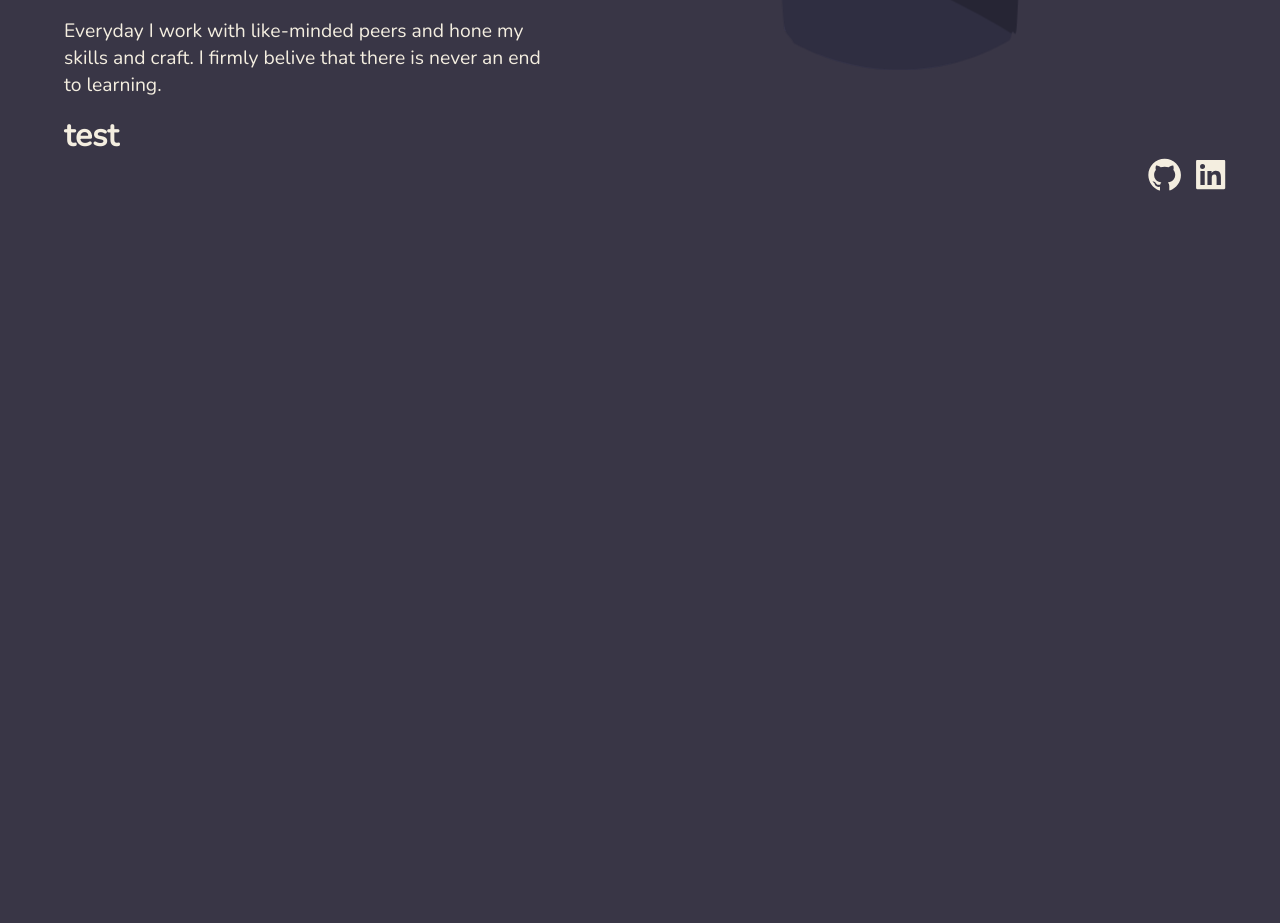
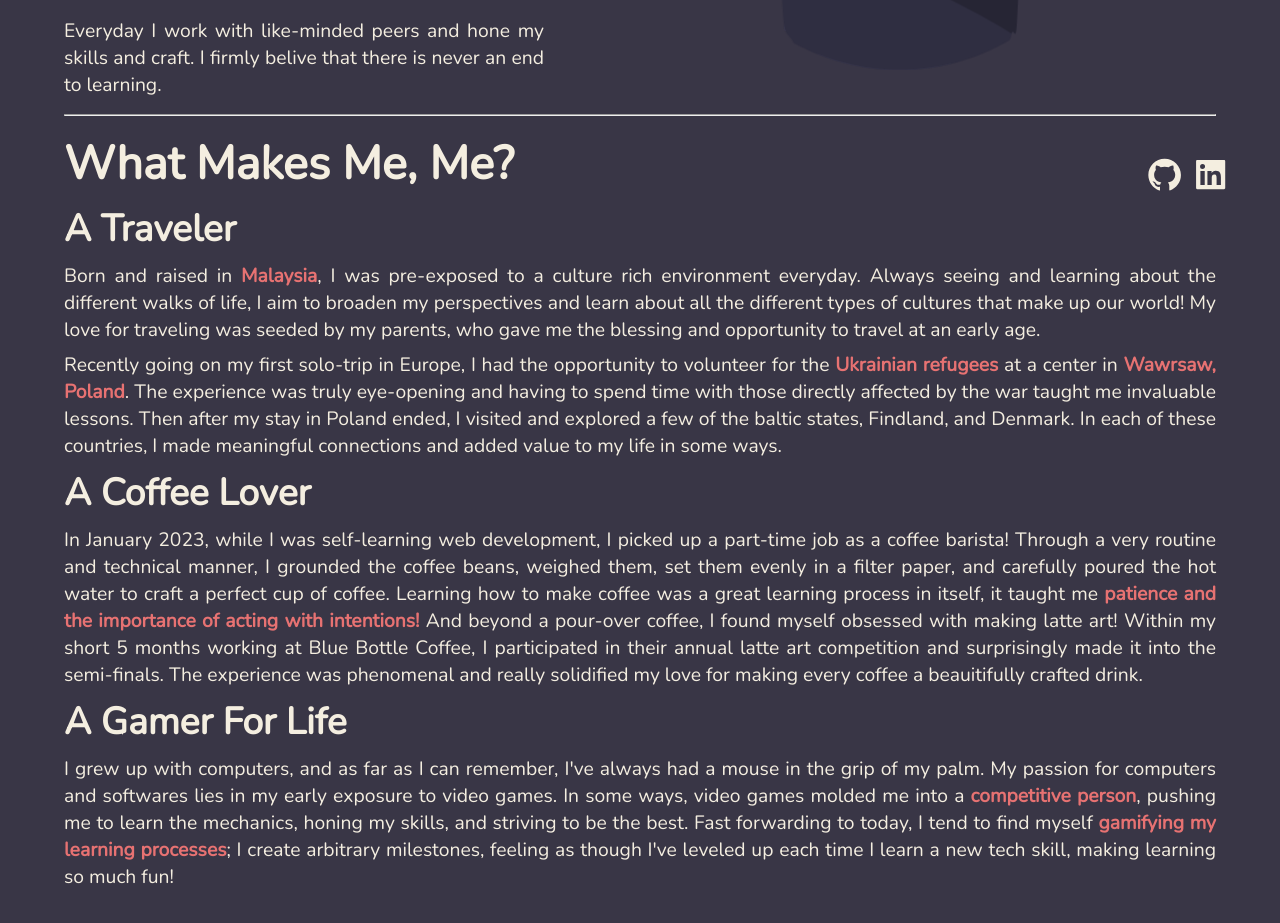
Before and after one commit to Jerricke/my-portfolio2.0, a React (Vite) app: page /about in a window 1280 px wide. Shown: the part 581-1504 px from the top of the page. Before the commit the page ends 800 px from the top, so only its background shows below. Built offline with nearby package versions, Linux system fonts and the light colour scheme.

Commit message:
main text added

```diff
--- a/src/components/About_Main/About.css
+++ b/src/components/About_Main/About.css
@@ -25,6 +25,7 @@
 .aboutSection .aboutMe p{
 font-size: var(--step--2);
 padding-bottom: 1rem;
+text-align: justify
 }
 
 .aboutSection .aboutAnimation {
@@ -36,6 +37,25 @@
 justify-self: center;
 }
 
+.about__hobby {
+    margin-top: 1rem;
+}
+
+.about__hobby h1 {
+    font-size: var(--step-2);
+
+}
+
+.about__hobby h3 {
+    font-size: var(--step-1);
+    margin: 0.5rem 0;
+}
+
+.about__hobby p {
+    font-size: var(--step--2);
+    text-align: justify;
+    margin: 0.5rem 0;
+}
 
 /* ABOUT SECTION */
 
--- a/src/components/About_Main/About_Main.jsx
+++ b/src/components/About_Main/About_Main.jsx
@@ -1,13 +1,11 @@
 import './About.css';
 import { motion } from 'framer-motion';
-import { NavLink } from 'react-router-dom';
 import VisualAnimation from './VisualAnimation';
 
 export default function AboutMain() {
   const initial = { opacity: 0, translateY: -50 };
   const animation = { opacity: 1, translateY: 0 };
   return (
-    <>
     <motion.div
       initial={{ opacity: 0 }}
       animate={{ opacity: 1 }}
@@ -33,48 +31,86 @@ export default function AboutMain() {
             transition={{ type: 'spring', delay: 0.7 }}
           >
             With a background in Chemical Engineering, I pride myself with my
-              ability to understand processes and learn new skills in a
-              systematic and logical manner. And as a student at Flatiron
-              school, I am constantly pushing my boundaries and learning new
-              tech skills even under the pressure of a fast pace learning
-              environment.
+            ability to understand processes and learn new skills in a systematic
+            and logical manner. And as a student at Flatiron school, I am
+            constantly pushing my boundaries and learning new tech skills even
+            under the pressure of a fast pace learning environment.
           </motion.p>
           <motion.p
             initial={initial}
             animate={animation}
             transition={{ type: 'spring', delay: 0.8 }}
           >
-              With the desire to build, I&apos;ve picked up many different
-              programming skills to deliver the most interactive and engaging
-              applicationsmotion..
+            I havea strong desire to build, and I&apos;ve picked up many
+            different programming skills to deliver the most interactive and
+            engaging applicationsmotion..
           </motion.p>
           <motion.p
             initial={initial}
             animate={animation}
             transition={{ type: 'spring', delay: 0.9 }}
           >
-              Everyday I work with like-minded peers and hone my skills and
-              craft. I firmly belive that there is never an end to learning.
+            Everyday I work with like-minded peers and hone my skills and craft.
+            I firmly belive that there is never an end to learning.
           </motion.p>
         </div>
         <div className="aboutAnimation fade-in">
           <VisualAnimation />
         </div>
       </div>
+      <hr />
       <div className="about__hobby">
-          <h1>test</h1>
+        <h1 className="fade-in">What Makes Me, Me?</h1>
+        <h3 className="fade-in">A Traveler</h3>
+        <p className="fade-in">
+          Born and raised in <strong>Malaysia</strong>, I was pre-exposed to a
+          culture rich environment everyday. Always seeing and learning about
+          the different walks of life, I aim to broaden my perspectives and
+          learn about all the different types of cultures that make up our
+          world! My love for traveling was seeded by my parents, who gave me the
+          blessing and opportunity to travel at an early age.
+        </p>
+        <p className="fade-in">
+          Recently going on my first solo-trip in Europe, I had the opportunity
+          to volunteer for the <strong>Ukrainian refugees</strong> at a center
+          in <strong>Wawrsaw, Poland</strong>. The experience was truly
+          eye-opening and having to spend time with those directly affected by
+          the war taught me invaluable lessons. Then after my stay in Poland
+          ended, I visited and explored a few of the baltic states, Findland,
+          and Denmark. In each of these countries, I made meaningful connections
+          and added value to my life in some ways.
+        </p>
+        <h3 className="fade-in">A Coffee Lover</h3>
+        <p className="fade-in">
+          In January 2023, while I was self-learning web development, I picked
+          up a part-time job as a coffee barista! Through a very routine and
+          technical manner, I grounded the coffee beans, weighed them, set them
+          evenly in a filter paper, and carefully poured the hot water to craft
+          a perfect cup of coffee. Learning how to make coffee was a great
+          learning process in itself, it taught me{' '}
+          <strong>
+            patience and the importance of acting with intentions!
+          </strong>{' '}
+          And beyond a pour-over coffee, I found myself obsessed with making
+          latte art! Within my short 5 months working at Blue Bottle Coffee, I
+          participated in their annual latte art competition and surprisingly
+          made it into the semi-finals. The experience was phenomenal and really
+          solidified my love for making every coffee a beauitifully crafted
+          drink.
+        </p>
+        <h3 className="fade-in">A Gamer For Life</h3>
+        <p className="fade-in">
+          I grew up with computers, and as far as I can remember, I&apos;ve
+          always had a mouse in the grip of my palm. My passion for computers
+          and softwares lies in my early exposure to video games. In some ways,
+          video games molded me into a <strong>competitive person</strong>,
+          pushing me to learn the mechanics, honing my skills, and striving to
+          be the best. Fast forwarding to today, I tend to find myself{' '}
+          <strong>gamifying my learning processes</strong>; I create arbitrary
+          milestones, feeling as though I&apos;ve leveled up each time I learn a
+          new tech skill, making learning so much fun!
+        </p>
       </div>
     </motion.div>
-      {/* <div className="extraFooter">
-        <ul className="extraFooterBtn">
-          <li>
-            <NavLink to="../work">My Work</NavLink>
-          </li>
-          <li>
-            <NavLink to="../contact">Contact</NavLink>
-          </li>
-        </ul>
-      </div> */}
-    </>
   );
 }
--- a/src/components/Home_Menu/HomeMenu.css
+++ b/src/components/Home_Menu/HomeMenu.css
@@ -46,8 +46,8 @@
 
 .homeMenu__router li:hover {
     scale: 1.2;
-    background: linear-gradient(var(--tertiary), var(--text));
-    border: 2px var(--secondary) solid;;
+    /* background: linear-gradient(var(--tertiary), var(--text)); */
+    border: 2px var(--secondary) solid;
 }
 
 .homeMenu__router li a {
@@ -60,7 +60,7 @@
 }
 
 .homeMenu__router li a:hover {
-    color: var(--primary);
+    /* color: var(--primary); */
 }
 
 @media (max-width: 1024px) {
```
Lines whose indentation alone changed are shown as unchanged.
